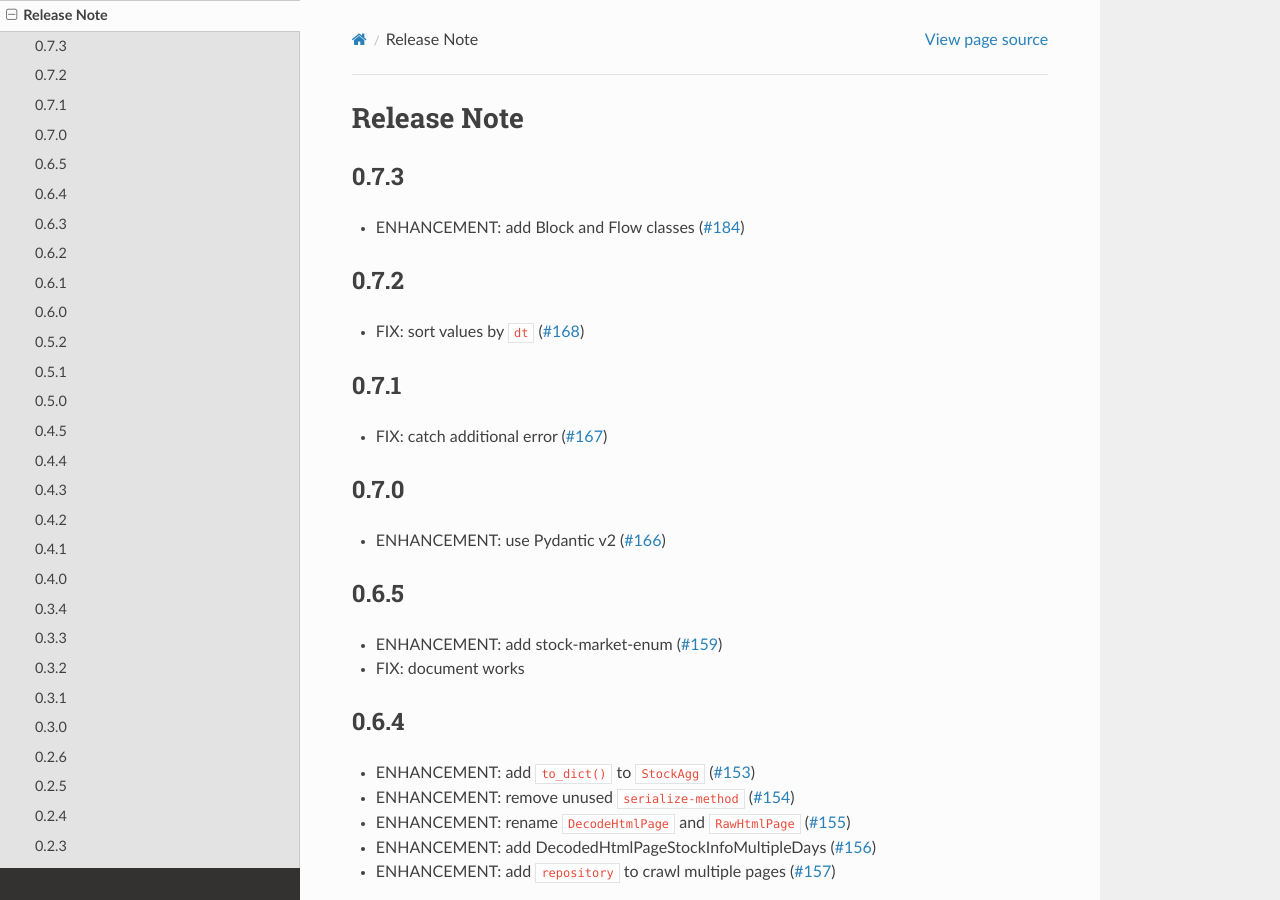
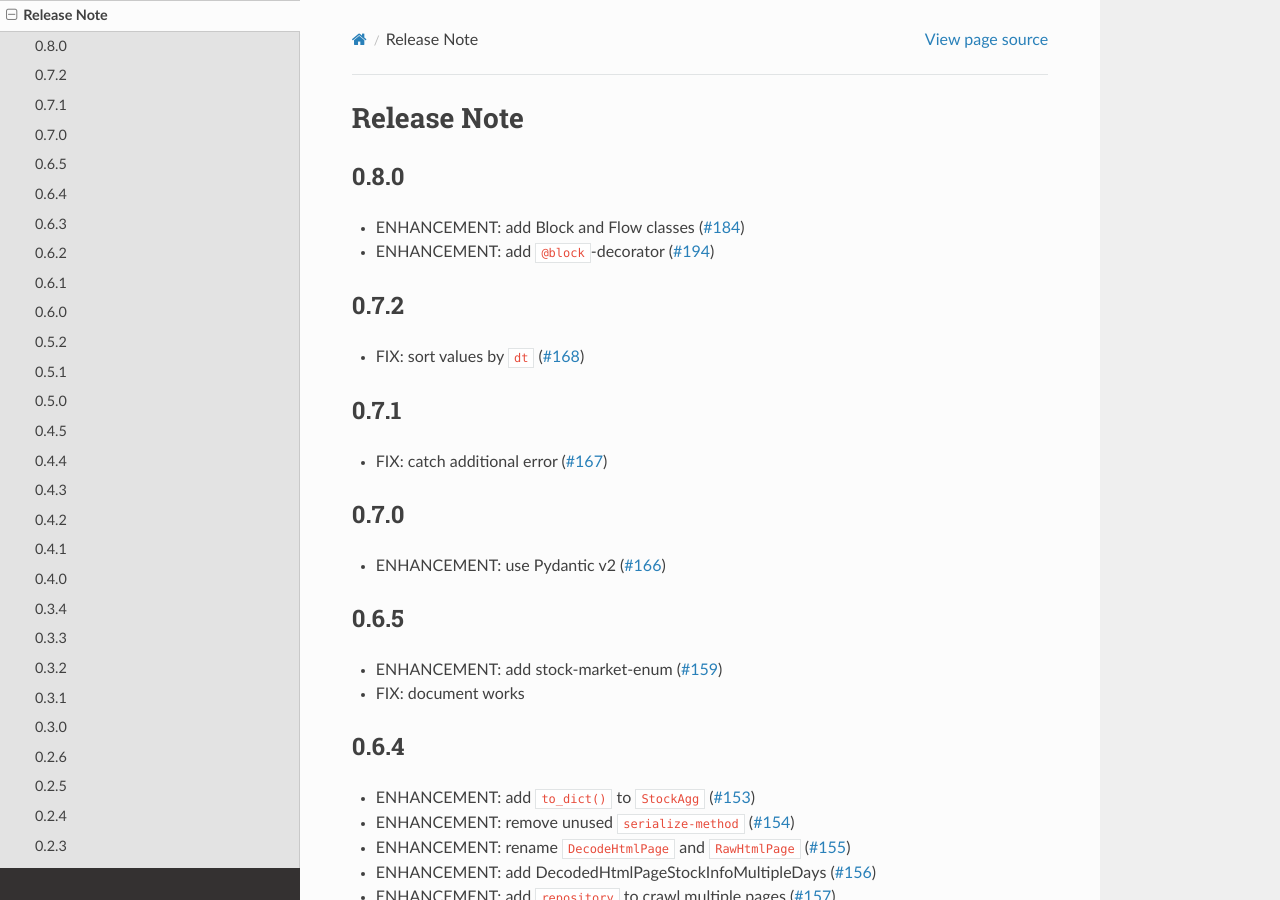
Before and after one commit to gsy0911/kabutobashi, a Sphinx documentation site: the page built from docs/sources/release.md, in a window 1280 px wide and 900 px high. Built offline with Sphinx 7.4.7 and the Read the Docs theme 2.0.0, drawn with Linux system fonts in a browser that asks for light colours.

Commit message:
update docs

```diff
--- a/docs/sources/release.md
+++ b/docs/sources/release.md
@@ -1,8 +1,9 @@
 # Release Note
 
-## 0.7.3
+## 0.8.0
 
 - ENHANCEMENT: add Block and Flow classes ([#184](https://github.com/gsy0911/kabutobashi/issues/184))
+- ENHANCEMENT: add `@block`-decorator ([#194](https://github.com/gsy0911/kabutobashi/issues/194))
 
 ## 0.7.2
 
```
